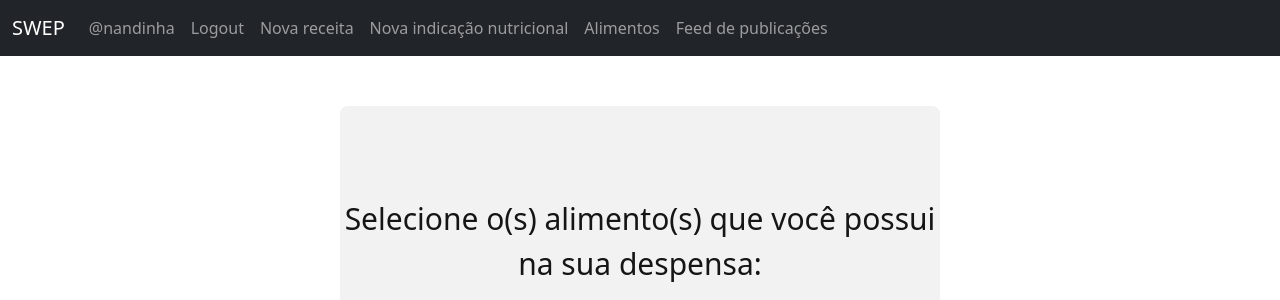
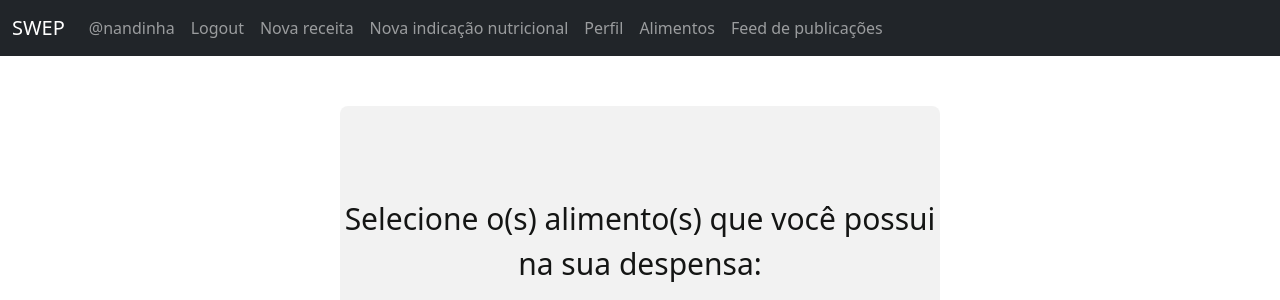
Before and after one commit to grupoSWEP/SWEP, a Django app: page /alimentos/ in a window 1280 px wide. Shown: the top 300 px of the page. Run offline with Django 4.2, Linux system fonts and the light colour scheme; a user stored in the database is signed in; some libraries are stand-ins or nearby versions.

Commit message:
Adding profile to the navbar HTML

```diff
--- a/swepApp/templates/navbar.html
+++ b/swepApp/templates/navbar.html
@@ -23,6 +23,8 @@
           </li>
           <li class="nav-item">
             <a class="nav-link" href="/indicacoesNutricionais/">Nova indicação nutricional</a>
+          <li class="nav-item">
+            <a class="nav-link" href="/profilePage/">Perfil</a>
 
         {% else %}
           <li class="nav-item">
```
